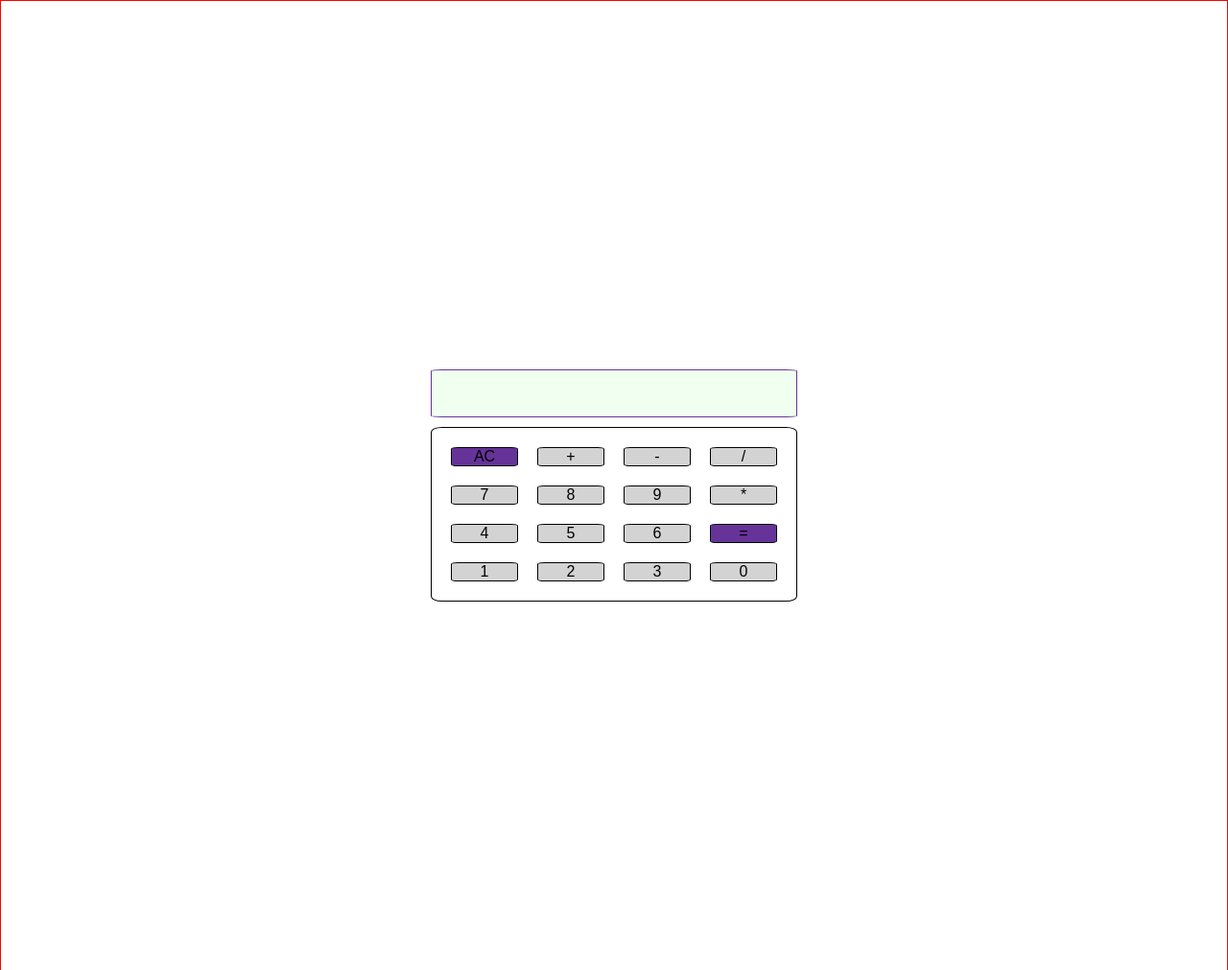
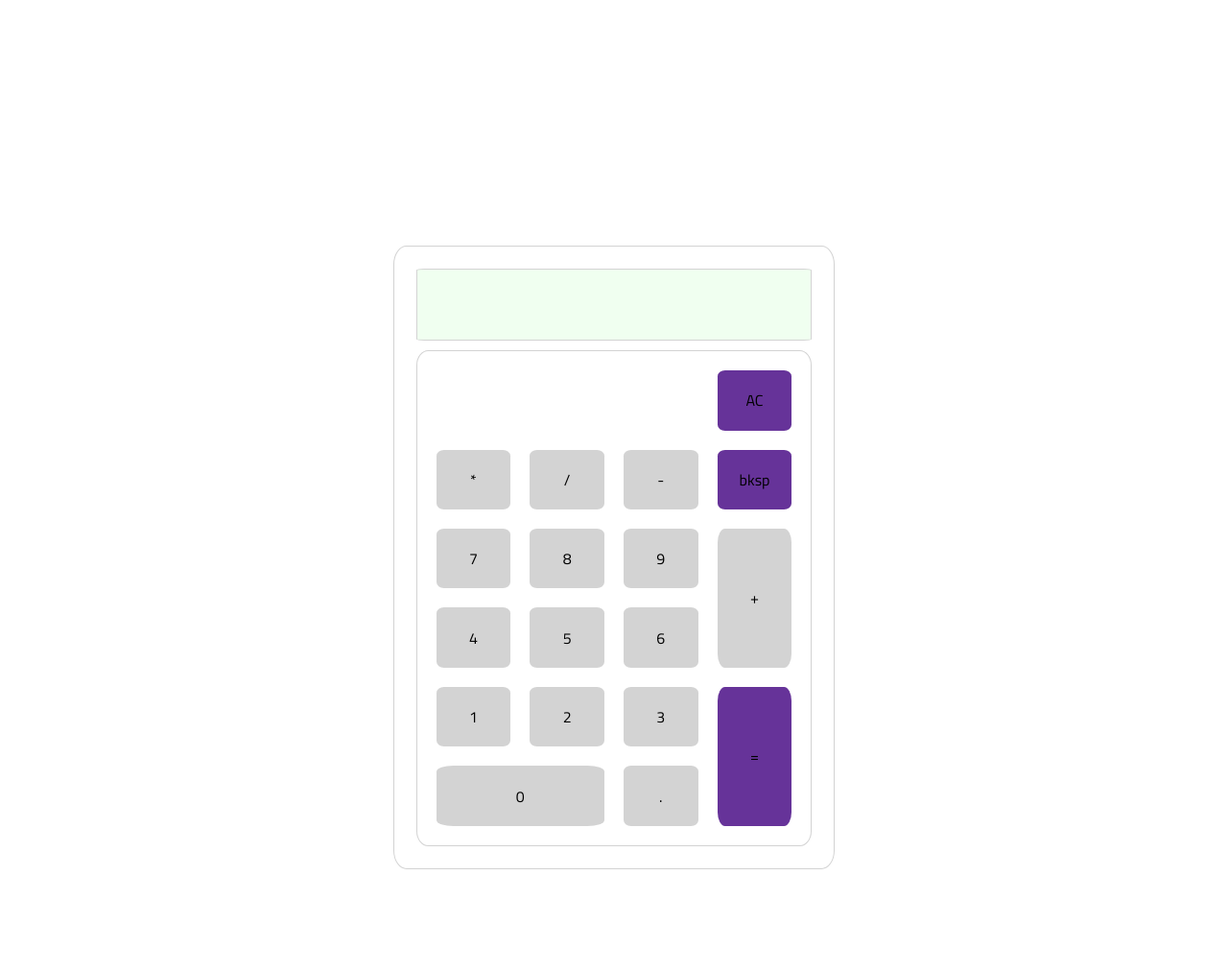
Before and after one commit to jknarb/Calculator, a plain HTML site: page index.html in a window 1280 px wide. Shown: the top 1011 px of the page at 96% size. Drawn offline with Linux system fonts and the light colour scheme.

Commit message:
Complete Layout. Bugs to be fixed

```diff
--- a/index.html
+++ b/index.html
@@ -4,29 +4,40 @@
     <title>Calculator</title>
     <!-- Core CSS -->
     <link rel="stylesheet" href="styles.css">
+    <!-- Google Fonts -->
+    <link rel="preconnect" href="https://fonts.gstatic.com">
+    <link href="https://fonts.googleapis.com/css2?family=Titillium+Web:wght@400;600&display=swap" rel="stylesheet">
 </head>
 <body>
+    <div class="main-container">
         <div class="calculator-container">
             <div class="display">
                 <p></p>
             </div>
             <div class="container">
-            <button id="clear" class="top-button">AC</button>
-            <button id="operator" class="top-button">+</button>
-            <button id="operator" class="top-button">-</button>
-            <button id="operator" class="top-button">/</button>
+                <button id="clear">AC</button>
+
+                <button id="operator" class="top-row">*</button>
+                <button id="operator" class="top-row">/</button>
+                <button id="operator" class="top-row">-</button>
+                <button id="backspace" class="top-row">bksp</button>
+
+                <button id="operator" class="plus-sign">+</button>
+                <button id="equal">=</button>
+
                 <button id="number">7</button>
                 <button id="number">8</button>
                 <button id="number">9</button>
-            <button id="operator">*</button>
                 <button id="number">4</button>
                 <button id="number">5</button>
                 <button id="number">6</button>
-            <button id="equal">=</button>
                 <button id="number">1</button>
                 <button id="number">2</button>
                 <button id="number">3</button>
-            <button id="number">0</button>
+                <button id="number" class="zero">0</button>
+                <button id="number">.</button>
+
+            </div>
         </div>
     </div>
 
--- a/script.js
+++ b/script.js
@@ -24,13 +24,14 @@ const displayContainer = document.querySelector(".display");
 const displayText = displayContainer.querySelector("p");
 const equals = document.getElementById("equal");
 const clearButton = document.getElementById("clear");
+const backspaceButton = document.getElementById("backspace");
 
 let toggle = false;
 let toCalc = [];
 let input = "";
 let textDisplay = "";
 
-numberButtons.forEach(button => button.addEventListener("click", function(){
+numberButtons.forEach(button => button.addEventListener("click", function(event){
 
     let number = button.textContent;
 
@@ -55,7 +56,7 @@ operateButton.forEach(button => button.addEventListener("click", function (){
     console.log(toCalc.length);
 
     if (toCalc.length != 1) {
-        toCalc.push(parseInt(input));
+        toCalc.push(parseFloat(input));
     }
 
     if (toCalc.length == 3) {
@@ -115,7 +116,7 @@ operateButton.forEach(button => button.addEventListener("click", function (){
 
 equals.addEventListener("click",function() {
 
-    toCalc.push(parseInt(input));
+    toCalc.push(parseFloat(input));
     toCalc = toCalc.filter(Boolean);
 
     if (toCalc.length == 0) {
@@ -168,7 +169,6 @@ equals.addEventListener("click",function() {
 });
 
 clearButton.addEventListener("click", function(){
-
     input = "";
     displayCalc = [];
     toCalc = [];
@@ -176,3 +176,21 @@ clearButton.addEventListener("click", function(){
     displayText.textContent = input;
 
 });
+
+
+
+backspaceButton.addEventListener("click", function(){
+
+    console.log(toCalc.length);
+
+    if (toCalc.length == 0) {
+        const toSliceInput = input;
+        input = toSliceInput.slice(0, -1);
+        displayText.textContent = input;
+    } else if (toCalc.length == 2) {
+        const toSliceTextDisplay = input;
+        input = toSliceTextDisplay.slice(0, -1);
+        displayText.textContent = textDisplay + input;
+    }
+
+});
--- a/styles.css
+++ b/styles.css
@@ -7,6 +7,7 @@
     vertical-align: baseline;
     background: transparent;
     box-sizing: border-box;
+    font-family: 'Titillium Web', sans-serif;
 }
 
 html, body {
@@ -14,14 +15,19 @@ html, body {
     height: 100%;
 }
 
-.calculator-container {
-    min-width: 100%;
-    min-height: 100vh;
+.main-container {
+    width: 100%;
+    min-height: 100%;
     background-color: #fff;
     text-align: center;
-    border: 1px solid red;
-    text-align: center;
-    padding: 30% 35%;
+    padding: 10% 35%;
+}
+
+.calculator-container {
+    background-color: #fff;
+    border: 1px solid lightgrey;
+    border-radius: 3%;
+    padding: 5%;
 
     display: grid;
     grid-template-columns: auto;
@@ -30,7 +36,7 @@ html, body {
 }
 
 .container {
-    border: solid 1px black;
+    border: solid 1px lightgrey;
     width: 100%;
     min-height: 100%;
     border-radius: 3%;
@@ -42,10 +48,11 @@ html, body {
 }
 
 .display {
+    font-weight: 600;
     background-color: honeydew;
     text-align: end;
-    border: rebeccapurple 1px solid;
-    border-radius: 3%;
+    border: lightgrey 1px solid;
+    border-radius: 2%;
 }
 
 .display p {
@@ -56,13 +63,11 @@ html, body {
 }
 
 #number, #operator {
-    border: 1px solid black;
     background-color: lightgrey;
     border-radius: 10%;
 }
 
-#equal, #clear {
-    border: 1px solid black;
+#equal, #clear, #backspace {
     border-radius: 10%;
     background-color: rebeccapurple;
 }
@@ -70,3 +75,105 @@ html, body {
 #number:hover {
     background-color: salmon;
 }
+
+/* Button Grid alignment + sizes*/
+
+#clear {
+    grid-column: 4;
+}
+
+.plus-sign {
+    grid-column: 4;
+    grid-row: 3 / 5;
+}
+
+#equal {
+    grid-column: 4;
+    grid-row: 5 / 7;
+}
+
+.zero {
+    grid-column: 1 / 3;
+}
+
+/* Media Queries for responsive design */
+
+@media screen and (min-width: 900px) {
+    .main-container {
+        padding: 17% 32%;
+    }
+
+    .calculator-container {
+        min-width: 100%;
+        height: 500px;
+
+        grid-template-rows: 75px auto;
+    }
+}
+
+
+@media screen and (min-width: 1024px) {
+    .main-container {
+        padding: 17% 32%;
+    }
+
+    .calculator-container {
+        min-width: 100%;
+        height: 500px;
+
+        grid-template-rows: 75px auto;
+    }
+}
+
+@media screen and (min-width: 1200px) {
+    .main-container {
+        padding: 20% 32%;
+    }
+
+    .calculator-container {
+        min-width: 100%;
+        height: 650px;
+
+        grid-template-rows: 75px auto;
+    }
+}
+
+@media screen and (min-width: 1500px) {
+    .display p {
+        font-size: 2em;
+    }
+
+    .main-container {
+        padding: 10% 35%;
+    }
+
+    .calculator-container {
+        min-width: 100%;
+        height: 750px;
+
+        grid-template-rows: 100px auto;
+    }
+}
+
+@media screen and (min-width: 2000px) {
+
+    .display p {
+        font-size: 2em;
+    }
+
+    .main-container {
+        padding: 10% 37%;
+    }
+
+    .calculator-container {
+        min-width: 100%;
+        height: 800px;
+
+        grid-template-rows: 100px auto;
+    }
+
+    button {
+        font-size: 2em;
+    }
+
+}
```
Lines whose indentation alone changed are shown as unchanged.
